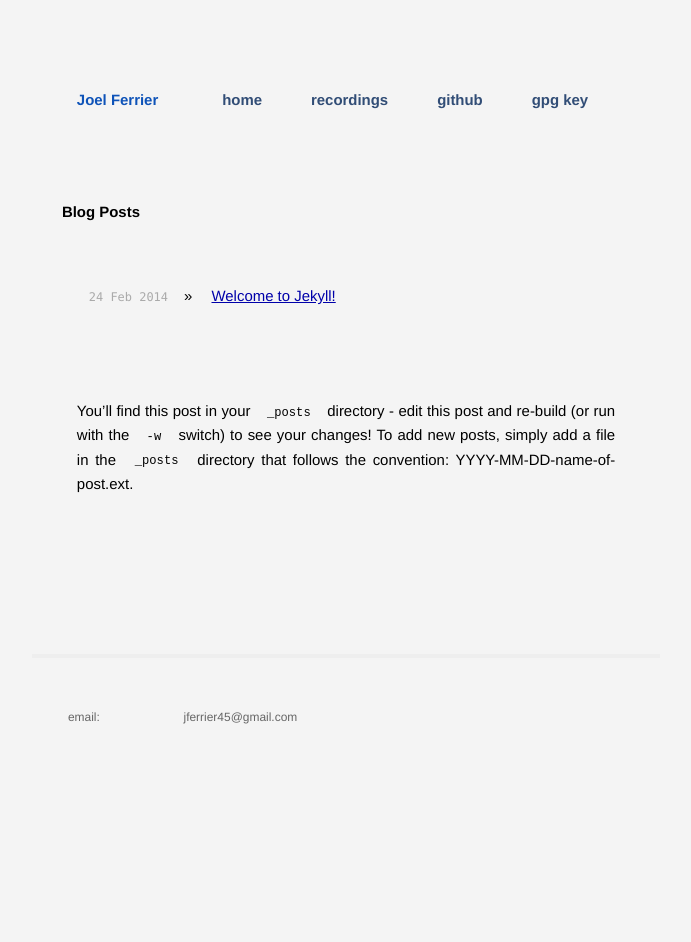
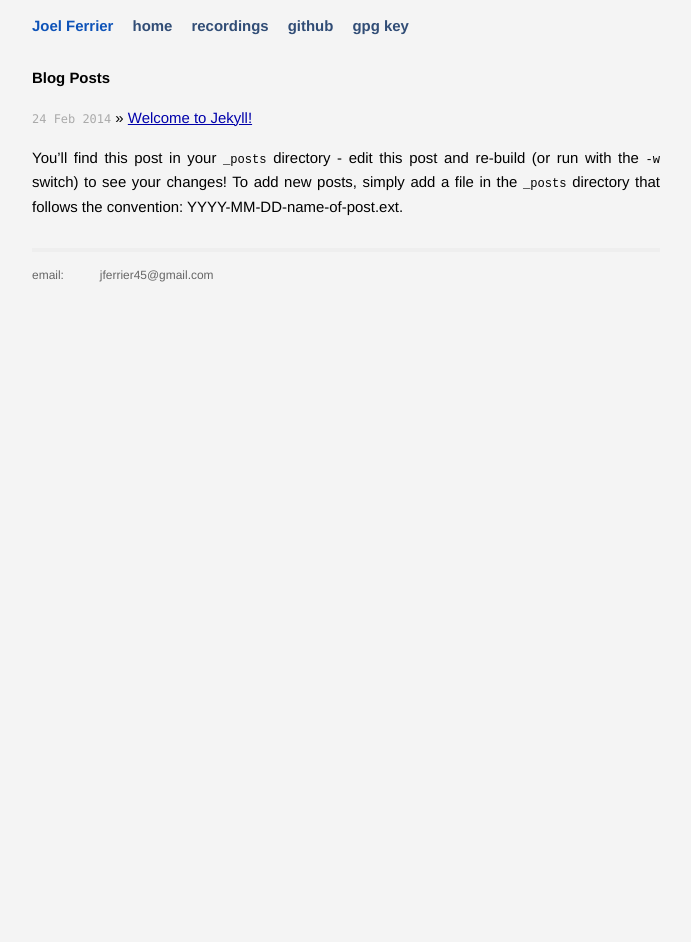
Before and after one commit to joelferrier/joelferrier.github.io, a Jekyll site: the page built from index.html, in a window 1280 px wide. Shown: the whole page, without its empty margins (294-985 px from the left). Built offline with Jekyll 4.4.1, drawn with Linux system fonts in a browser that asks for light colours; Markdown is read by kramdown in place of the engine named in the settings; after the commit the page ends 915 px from its top, so only the background shows below that.

Commit message:
fixed padding

```diff
--- a/css/main.css
+++ b/css/main.css
@@ -7,8 +7,7 @@
 /* Global Reset */
 * {
   margin: 0;
-  padding: 1em;
-  /*padding: 0;*/
+  padding: 0;
 }
 
 html, body { height: 100%; }
@@ -18,6 +17,7 @@ body {
   font: 13.34px Helvetica, Arial, sans-serif;
   font-size: small;
   text-align: left;
+  padding 1em;
 }
 
 h1, h2, h3, h4, h5, h6 {
```
Also changed, not shown: 1 other file.
